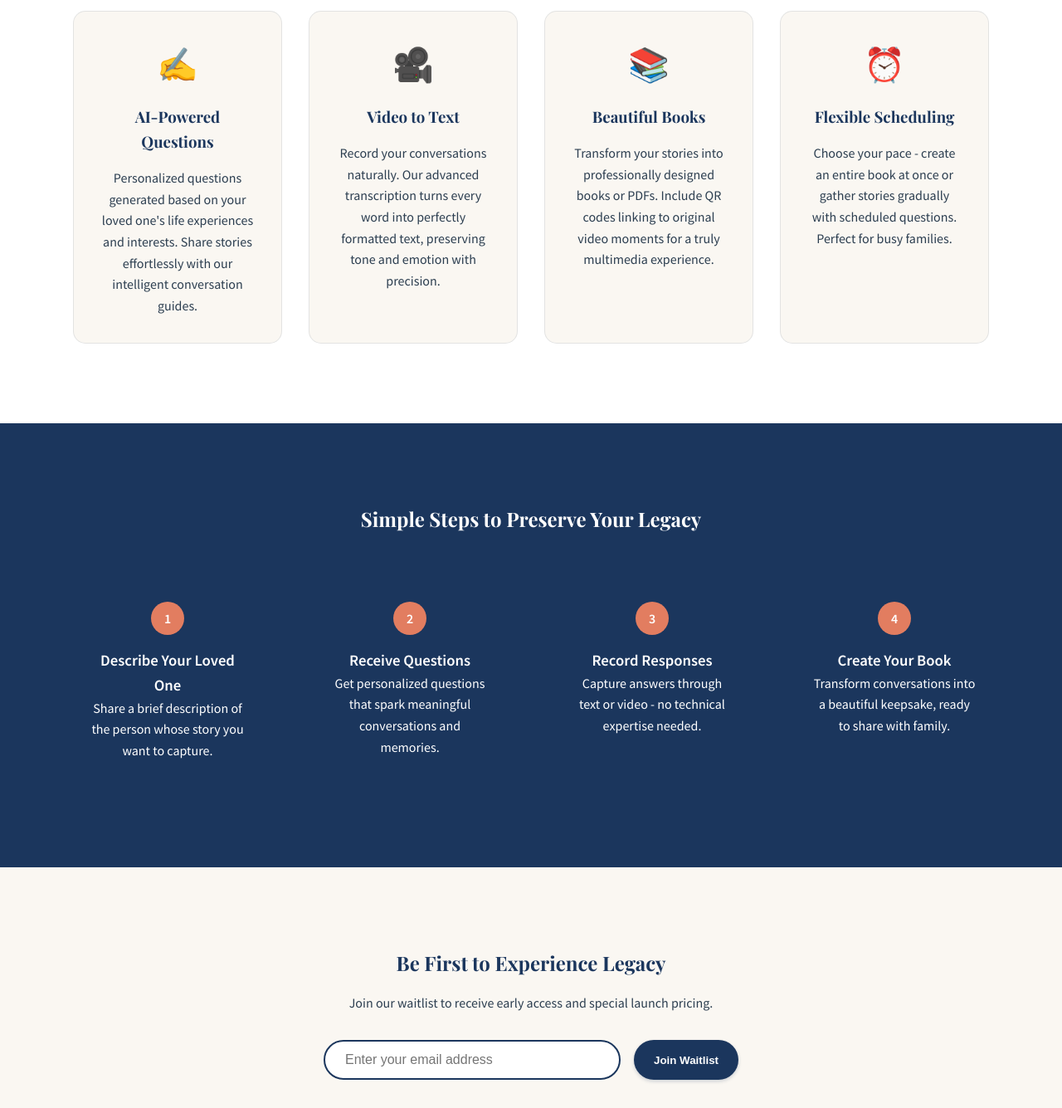
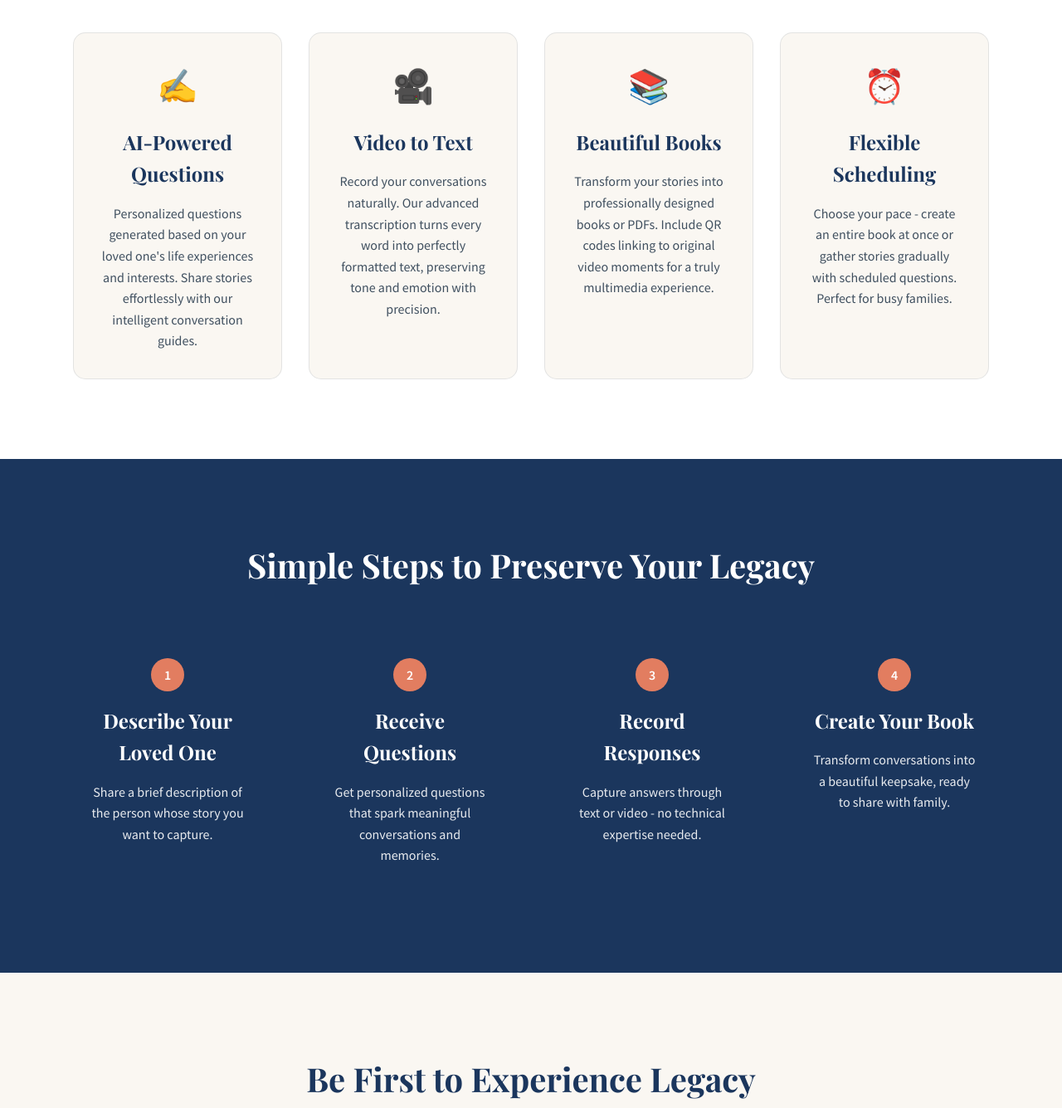
Before and after one commit to JamesGPerks/Legacy-Website, a plain HTML site: page index.html in a window 1280 px wide. Shown: the part 720-2055 px from the top of the page at 83% size. Drawn offline with nearby package versions, Linux system fonts and the light colour scheme.

Commit message:
Update styles.css
manual update due to api errors.

```diff
--- a/styles.css
+++ b/styles.css
@@ -91,6 +91,9 @@ body {
     margin-bottom: 1.5rem;
     color: var(--color-primary);
     line-height: 1.2;
+    max-width: 900px;
+    margin-left: auto;
+    margin-right: auto;
 }
 
 .lead {
@@ -100,6 +103,7 @@ body {
     max-width: 800px;
     margin-left: auto;
     margin-right: auto;
+    opacity: 0.9;
 }
 
 /* Features Section */
@@ -113,6 +117,7 @@ body {
     font-family: var(--font-heading);
     margin-bottom: 3rem;
     color: var(--color-primary);
+    font-size: 2.5rem;
 }
 
 .feature-grid {
@@ -145,6 +150,12 @@ body {
     color: var(--color-primary);
     margin-bottom: 1rem;
     font-family: var(--font-heading);
+    font-size: 1.5rem;
+}
+
+.feature-card p {
+    color: var(--color-text);
+    opacity: 0.9;
 }
 
 /* How It Works Section */
@@ -158,6 +169,7 @@ body {
     text-align: center;
     font-family: var(--font-heading);
     margin-bottom: 3rem;
+    font-size: 2.5rem;
 }
 
 .steps {
@@ -184,6 +196,16 @@ body {
     font-weight: bold;
 }
 
+.step h3 {
+    margin-bottom: 1rem;
+    font-family: var(--font-heading);
+    font-size: 1.5rem;
+}
+
+.step p {
+    opacity: 0.9;
+}
+
 /* CTA Section */
 .cta {
     padding: 6rem 0;
@@ -195,6 +217,13 @@ body {
     font-family: var(--font-heading);
     color: var(--color-primary);
     margin-bottom: 1rem;
+    font-size: 2.5rem;
+}
+
+.cta p {
+    margin-bottom: 2rem;
+    font-size: 1.2rem;
+    opacity: 0.9;
 }
 
 .signup-form {
@@ -252,4 +281,10 @@ footer {
     .container {
         padding: 0 1rem;
     }
+
+    .features h2,
+    .how-it-works h2,
+    .cta h2 {
+        font-size: 2rem;
+    }
 }
```
